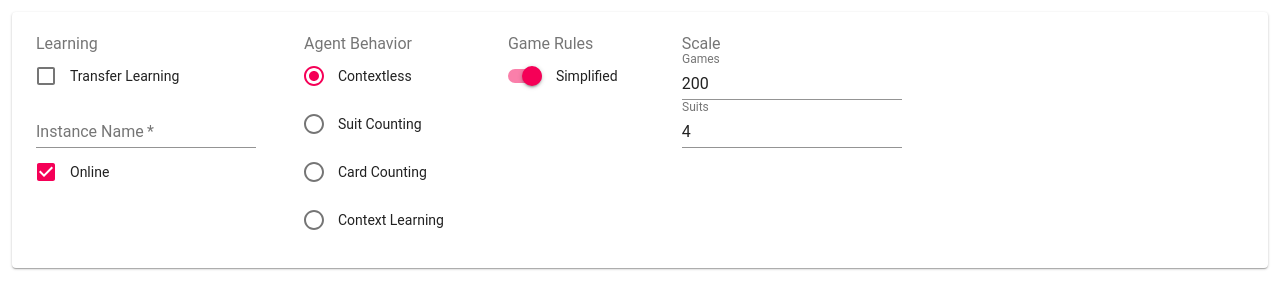
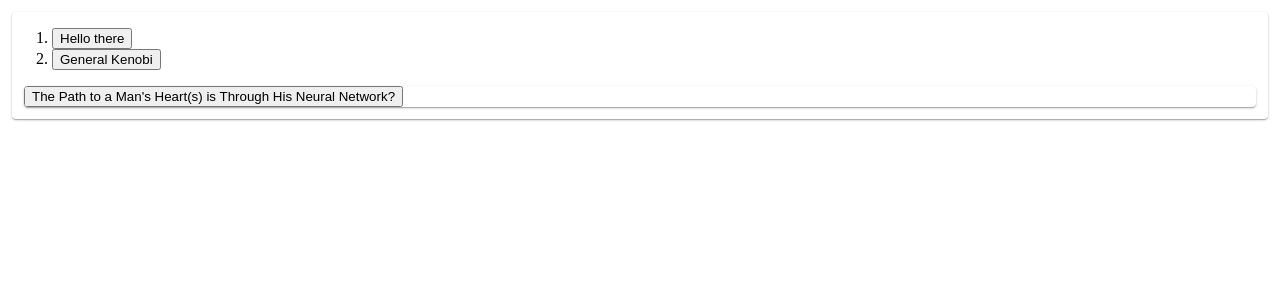
Before and after one commit to DuncanWalter/B10RL8W, a React (Vite) app: page / in a window 1280 px wide. Shown: the top 308 px of the page. Built offline with nearby package versions, Linux system fonts and the light colour scheme.

Commit message:
Dashboard framework state (#50)
* Set up most basic framework for new dashboard

* Cleaned up my mess and split all the components into separate files

* Fixed imports and named types better

* Changed one more name

```diff
--- a/src/dashboard/Dashboard.tsx
+++ b/src/dashboard/Dashboard.tsx
@@ -1,39 +1,26 @@
 import React from 'react'
+import Card from '@material-ui/core/Card'
+import { withStyles } from '@material-ui/core/styles'
 
-import Card from '@material-ui/core/Card'
-import Checkbox from '@material-ui/core/Checkbox'
-import FormControl from '@material-ui/core/FormControl'
-import Select from '@material-ui/core/Select'
-import FormLabel from '@material-ui/core/FormLabel'
-import FormControlLabel from '@material-ui/core/FormControlLabel'
-import InputLabel from '@material-ui/core/InputLabel'
-import Radio from '@material-ui/core/Radio'
-import RadioGroup from '@material-ui/core/RadioGroup'
-import Switch from '@material-ui/core/Switch'
-import TextField from '@material-ui/core/TextField'
-
-import { withStyles } from '@material-ui/core/styles'
+import { NavBar } from './NavBar'
+import TrainDialog, { TrainDialogProps } from './TrainDialog'
+import EvalDialog, { EvalDialogProps } from './EvalDialog'
+import ResultDialog, { ResultDialogProps } from './ResultDialog'
+import WelcomeDialog, { WelcomeDialogProps } from './WelcomeDialog'
 
 type DashboardProps = {
   classes: { [K in keyof typeof styles]: string }
 }
 
 type DashboardState = {
-  running: boolean
-  logs: Map<string, any>
-  config: {
-    transferLearning: boolean
-    selectedLog: string | null
-    online: boolean
-    suitCount: number
-    gameCount: number
-    agentType:
-      | 'contextless'
-      | 'suit-counting'
-      | 'card-counting'
-      | 'context-learning'
-    simplified: boolean
-  }
+  activeDialog: number
+  dialogs: (
+    | { props: TrainDialogProps; type: 'train' }
+    | { props: EvalDialogProps; type: 'eval' }
+    | { props: ResultDialogProps; type: 'result' }
+    | { props: WelcomeDialogProps; type: 'welcome' })[]
+  // map of trained agents by 'id'
+  // map of results by ['id1', 'id2', 'id3', 'id4']
 }
 
 const styles = {
@@ -55,200 +42,66 @@ class Dashboard extends React.Component<DashboardProps, DashboardState> {
   constructor(props: DashboardProps) {
     super(props)
     this.state = {
-      running: false,
-      logs: new Map(),
-      config: {
-        transferLearning: false,
-        selectedLog: null,
-        online: true,
-        suitCount: 4,
-        gameCount: 200,
-        agentType: 'contextless',
-        simplified: true,
-      },
+      activeDialog: 0,
+      dialogs: [
+        {
+          type: 'welcome',
+          props: {
+            message:
+              "The Path to a Man's Heart(s) is Through His Neural Network?",
+          },
+        },
+      ],
     }
   }
 
-  renderLearningOptions() {
-    const { classes } = this.props
-    const {
-      config: { transferLearning, online },
-    } = this.state
-    return (
-      <FormControl className={classes.padded}>
-        <FormLabel>Learning</FormLabel>
-        <FormControlLabel
-          label="Transfer Learning"
-          checked={transferLearning}
-          onChange={(event: any) => {
-            const value = event.target.checked
-            this.setState(state => ({
-              config: {
-                ...state.config,
-                transferLearning: value,
-              },
-            }))
-          }}
-          control={<Checkbox />}
-        />
-        {transferLearning ? (
-          <FormControl>
-            <InputLabel id="Prior Learning">Prior Learning</InputLabel>
-            <Select
-              native
-              disabled
-              inputProps={{
-                id: 'Prior Learning',
-                name: 'Prior Learning',
-              }}
-            />
-          </FormControl>
-        ) : (
-          <FormControl>
-            <TextField
-              required
-              label="Instance Name"
-              inputProps={{
-                id: 'instance Name',
-                name: 'instanceName',
-              }}
-            />
-          </FormControl>
-        )}
-        <FormControlLabel
-          label="Online"
-          checked={online}
-          onChange={(event: any) => {
-            const value = event.target.checked
-            console.log(Object.keys(event.target))
-            console.log(event.target)
-            this.setState(state => ({
-              config: {
-                ...state.config,
-                online: value,
-              },
-            }))
-          }}
-          control={<Checkbox />}
-        />
-      </FormControl>
-    )
+  renderNavBar() {
+    const items = [
+      { description: 'Hello there', onClick: () => {} },
+      { description: 'General Kenobi', onClick: () => {} },
+    ]
+    return <NavBar entries={items} />
   }
 
-  renderScaleOptions() {
+  renderDialog(index: number) {
     const { classes } = this.props
-    const {
-      config: { gameCount, suitCount },
-    } = this.state
-    const onChange = (key: any) => (event: any) => {
-      const value = event.target.value
-      this.setState(state => ({
-        config: {
-          ...state.config,
-          [key]: value,
-        },
-      }))
+    const dialogProps = this.state.dialogs[index]
+
+    let dialog
+
+    switch (dialogProps.type) {
+      case 'train': {
+        dialog = <TrainDialog />
+        break
+      }
+      case 'eval': {
+        dialog = <EvalDialog />
+        break
+      }
+      case 'result': {
+        dialog = <ResultDialog />
+        break
+      }
+      case 'welcome': {
+        dialog = <WelcomeDialog message={dialogProps.props.message} />
+        break
+      }
+      default: {
+        const never: never = dialogProps
+        break
+      }
     }
-    return (
-      <FormControl className={classes.padded}>
-        <FormLabel>Scale</FormLabel>
-        <FormControl>
-          <TextField
-            onChange={onChange('gameCount')}
-            label="Games"
-            value={gameCount}
-            type="number"
-          />
-        </FormControl>
-        <FormControl>
-          <TextField
-            onChange={onChange('colorCount')}
-            label="Suits"
-            value={suitCount}
-            type="number"
-          />
-        </FormControl>
-      </FormControl>
-    )
-  }
 
-  renderBehaviorOptions() {
-    const { classes } = this.props
-    return (
-      <FormControl className={classes.padded}>
-        <FormLabel>Agent Behavior</FormLabel>
-        <RadioGroup
-          value={this.state.config.agentType}
-          onChange={(event: any) => {
-            const behavior = event.target.value
-            this.setState(state => ({
-              config: {
-                ...state.config,
-                agentType: behavior,
-              },
-            }))
-          }}
-        >
-          <FormControlLabel
-            value="contextless"
-            control={<Radio />}
-            label="Contextless"
-          />
-          <FormControlLabel
-            value="suit-counting"
-            control={<Radio />}
-            label="Suit Counting"
-          />
-          <FormControlLabel
-            value="card-counting"
-            control={<Radio />}
-            label="Card Counting"
-          />
-          <FormControlLabel
-            value="context-learning"
-            control={<Radio />}
-            label="Context Learning"
-          />
-        </RadioGroup>
-      </FormControl>
-    )
-  }
-
-  renderRulesOptions() {
-    const { classes } = this.props
-    return (
-      <FormControl className={classes.padded}>
-        <FormLabel>Game Rules</FormLabel>
-        <FormControlLabel
-          control={
-            <Switch
-              value="simplified"
-              checked={this.state.config.simplified}
-              onChange={(event: any) => {
-                const simplified = event.target.checked
-                this.setState(state => ({
-                  config: {
-                    ...state.config,
-                    simplified: simplified,
-                  },
-                }))
-              }}
-            />
-          }
-          label="Simplified"
-        />
-      </FormControl>
-    )
+    return <Card className={classes.card}>{dialog}</Card>
   }
 
   render() {
     const { classes } = this.props
+    const { activeDialog } = this.state
     return (
       <Card className={classes.card}>
-        {this.renderLearningOptions()}
-        {this.renderBehaviorOptions()}
-        {this.renderRulesOptions()}
-        {this.renderScaleOptions()}
+        {this.renderNavBar()}
+        {this.renderDialog(activeDialog)}
       </Card>
     )
   }
--- /dev/null
+++ b/src/dashboard/EvalDialog.tsx
@@ -0,0 +1,9 @@
+import React from 'react'
+
+export type EvalDialogProps = any
+
+export default class EvalDialog extends React.Component<EvalDialogProps> {
+  render() {
+    return 'This is a placeholder EvalDialog'
+  }
+}
--- /dev/null
+++ b/src/dashboard/NavBar.tsx
@@ -0,0 +1,21 @@
+import React from 'react'
+
+type NavBarEntry = {
+  description: string
+  onClick: () => void
+}
+export type NavBarProps = {
+  entries: NavBarEntry[]
+}
+
+export class NavBar extends React.Component<NavBarProps> {
+  render() {
+    const { entries } = this.props
+    const elements = entries.map(({ description, onClick }) => (
+      <li>
+        <button onClick={onClick}>{description}</button>
+      </li>
+    ))
+    return <ol>{elements}</ol>
+  }
+}
--- /dev/null
+++ b/src/dashboard/ResultDialog.tsx
@@ -0,0 +1,9 @@
+import React from 'react'
+
+export type ResultDialogProps = any
+
+export default class ResultDialog extends React.Component<ResultDialogProps> {
+  render() {
+    return 'This is a placeholder ResultDialog'
+  }
+}
--- /dev/null
+++ b/src/dashboard/TrainDialog.tsx
@@ -0,0 +1,9 @@
+import React from 'react'
+
+export type TrainDialogProps = any
+
+export default class TrainDialog extends React.Component<TrainDialogProps> {
+  render() {
+    return 'This is a placeholder TrainDialog'
+  }
+}
--- /dev/null
+++ b/src/dashboard/WelcomeDialog.tsx
@@ -0,0 +1,12 @@
+import React from 'react'
+
+export type WelcomeDialogProps = {
+  message: string
+}
+
+export default class WelcomeDialog extends React.Component<WelcomeDialogProps> {
+  render() {
+    const { message } = this.props
+    return <button>{message}</button>
+  }
+}
```
